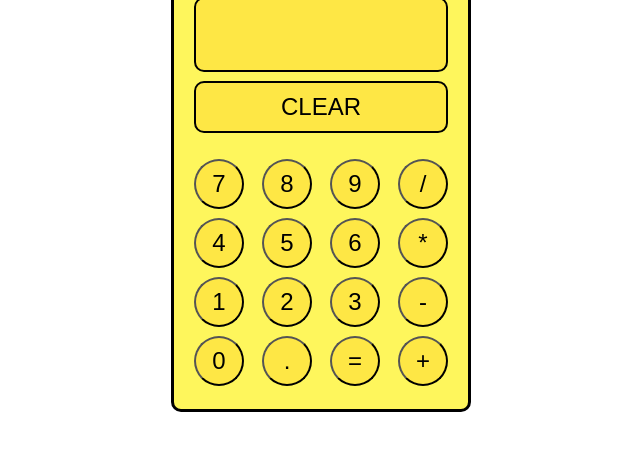
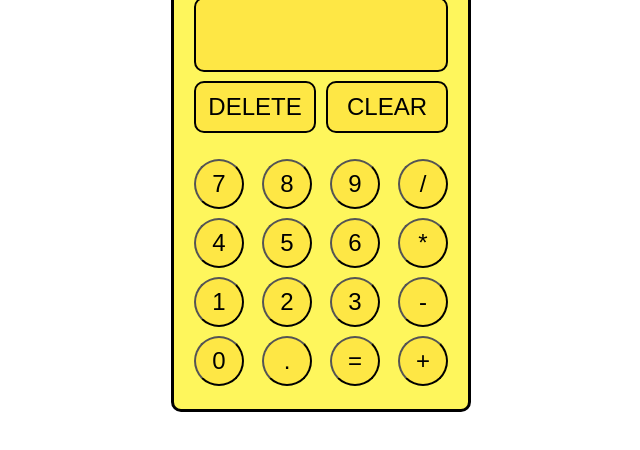
Before and after one commit to shanemcelroy/odin-calculator, a plain HTML site: page index.html in a window 1280 px wide. Shown: the part 238-688 px from the top of the page, without its empty margins (319-959 px from the left). Drawn offline with Linux system fonts and the light colour scheme.

Commit message:
Add delete button
Button will allow the user to undo their last input
if they click a wrong number.

```diff
--- a/css/styles.css
+++ b/css/styles.css
@@ -30,12 +30,14 @@ body {
   gap: 3px;
 }
 
-.clear-btn {
+.del-clr-btns {
   display: flex;
   margin-bottom: 20px;
+  gap: 10px;
 }
 
-.clear {
+.clear,
+.delete {
   font-size: 24px;
   flex: 1;
   padding: 10px;
--- a/index.html
+++ b/index.html
@@ -17,7 +17,8 @@
         </div>
         <div class="btn-container">
           <div class="calc-btns">
-            <div class="clear-btn">
+            <div class="del-clr-btns">
+              <button type="button" class="delete">DELETE</button>
               <button type="button" class="clear">CLEAR</button>
             </div>
             <div class="row">
```
